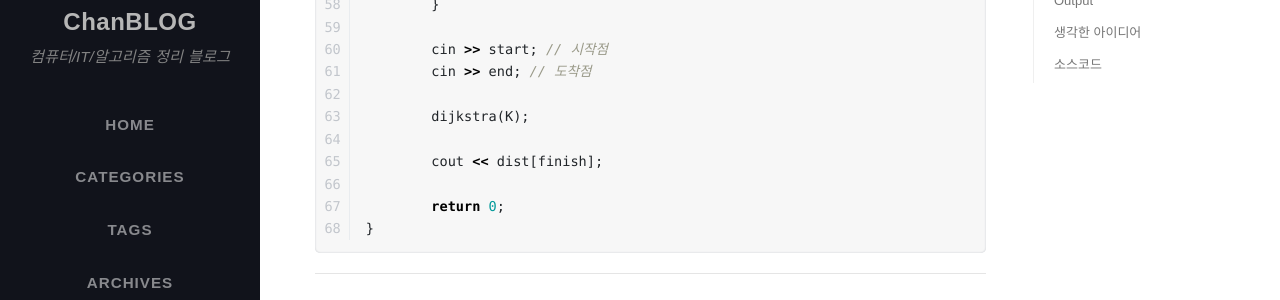
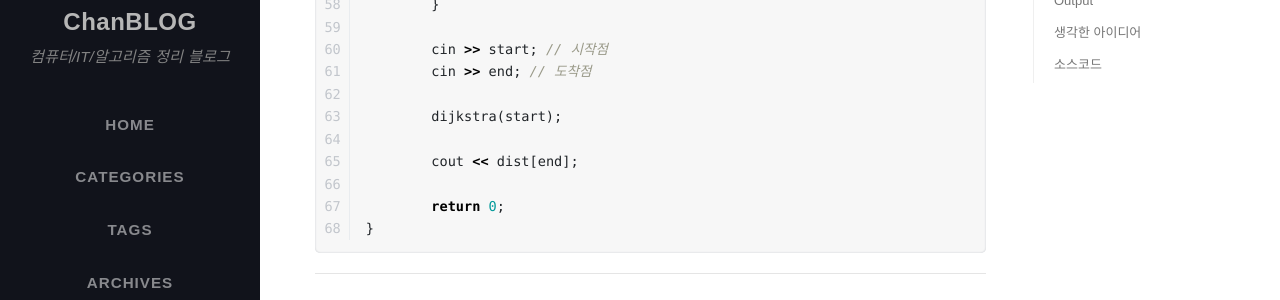
Before and after one commit to ChanhuiSeok/chanhuiseok.github.io, a Jekyll site: the page built from _posts/2020-05-31-baek-15.md, in a window 1280 px wide and 900 px high, scrolled down 4347 px. Shown: the part 152-452 px from the top of the window. Built offline with Jekyll 4.4.1, drawn with Linux system fonts in a browser that asks for light colours; nearby versions of some CDN libraries; some web fonts are replaced; comment, search, counter and statistics services are not loaded.

Commit message:
코드 오류 수정(baek15)

```diff
--- a/_posts/2020-05-31-baek-15.md
+++ b/_posts/2020-05-31-baek-15.md
@@ -184,9 +184,9 @@ int main() {
 	cin >> start; // 시작점
 	cin >> end; // 도착점
 
-	dijkstra(K);
+	dijkstra(start);
 
-	cout << dist[finish];
+	cout << dist[end];
 
 	return 0;
 }
```
